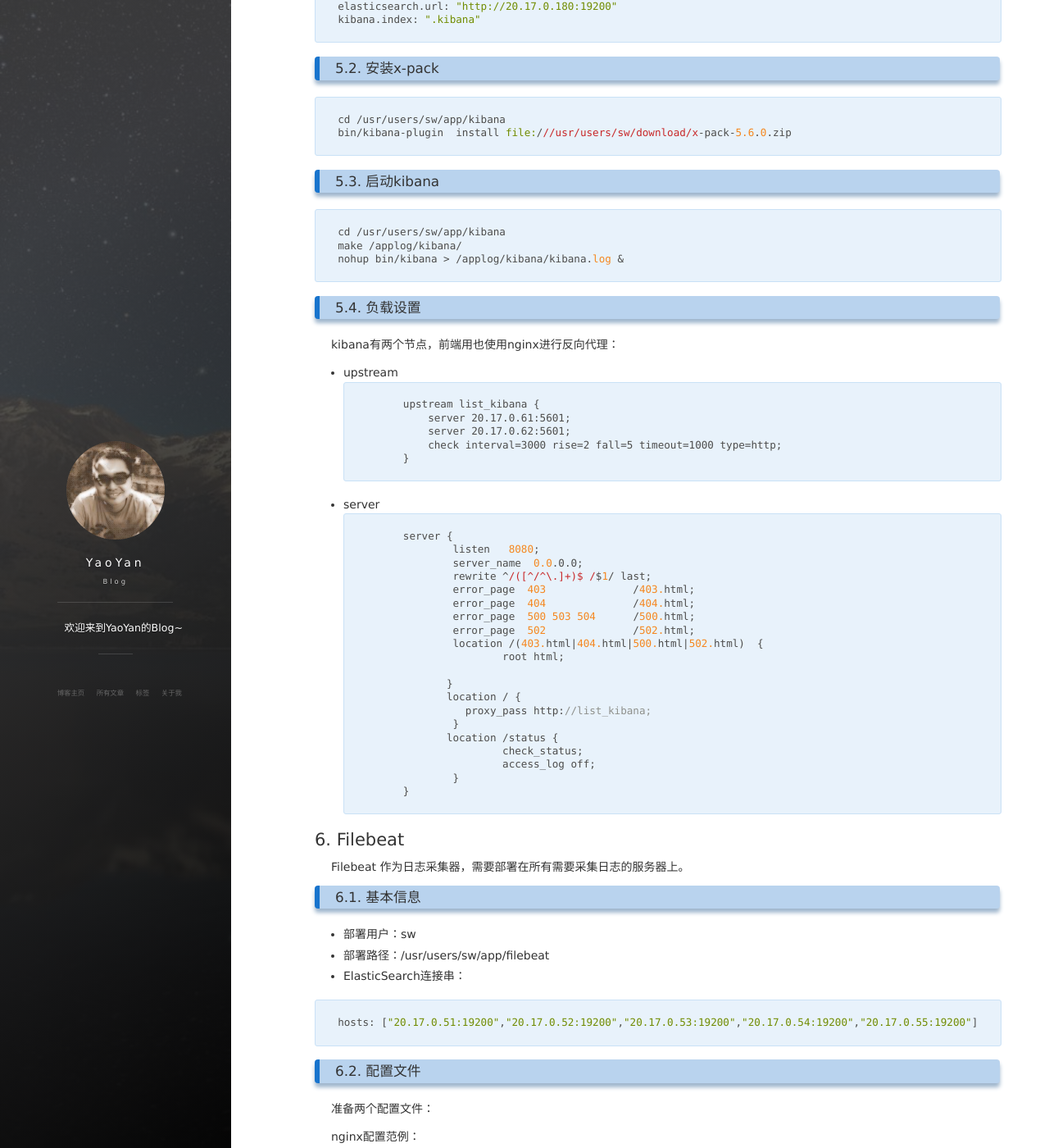
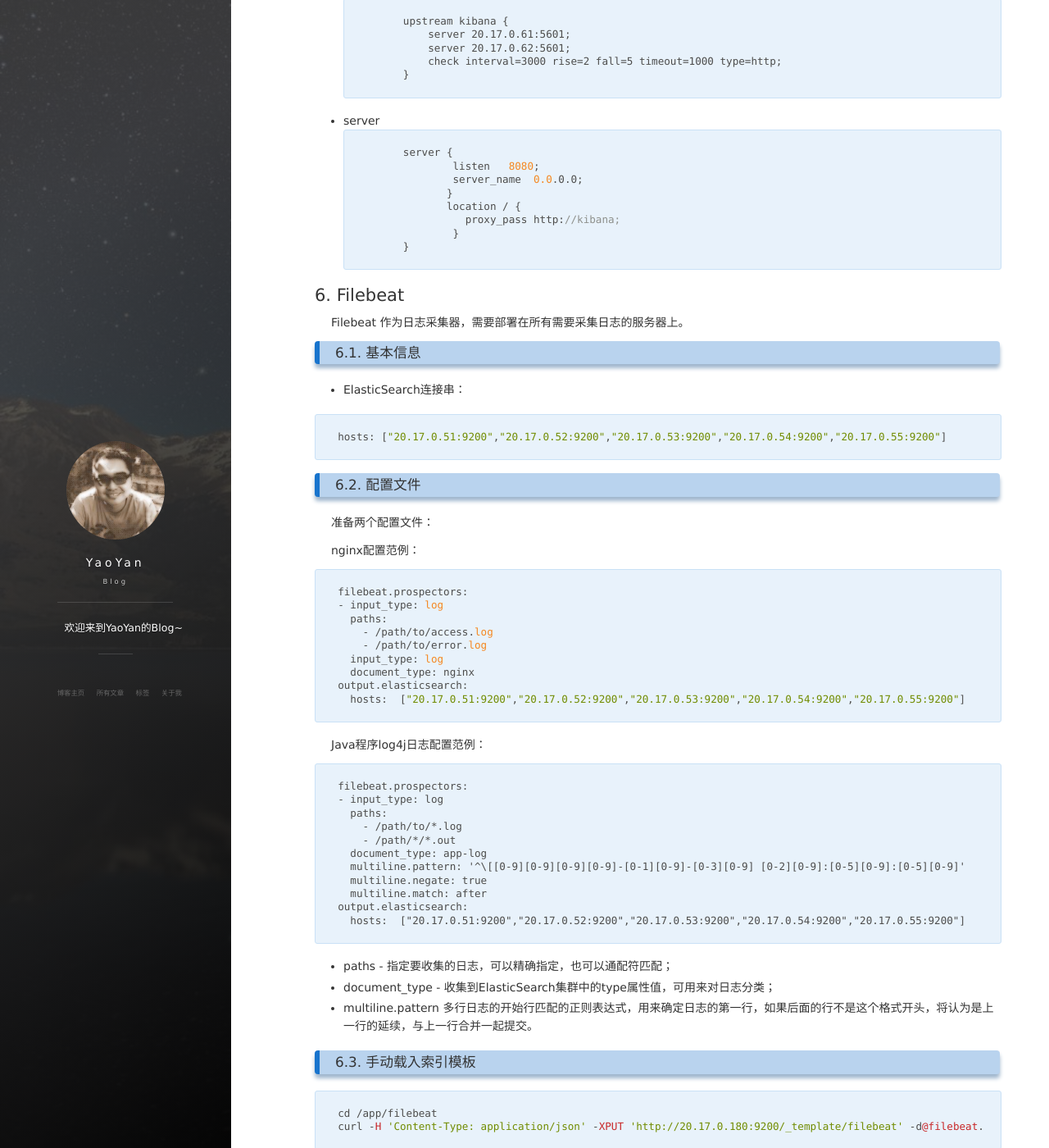
Before and after one commit to yaoyan84/yaoyan84.github.io, a Jekyll site: the page built from _posts/2017-09-17-ELK.md, in a window 1280 px wide and 1400 px high, scrolled down 5548 px. Shown: the whole window at 82% size. Built offline with Jekyll 4.4.1, drawn with Linux system fonts in a browser that asks for light colours; nearby versions of some CDN libraries; comment, search, counter and statistics services are not loaded; some of the changed text lies outside the part shown.

````diff
--- a/_posts/2017-09-17-ELK.md
+++ b/_posts/2017-09-17-ELK.md
@@ -29,6 +29,7 @@ ningx（已有） | nginx-1 | 20.17.0.180 | |  2c 4GB | CentOS7
 ### 3.1. 软件准备
 
 分别使用软件当前的最新稳定版本：
+
 - ElasticSearch 5.6.0
 
 ```
@@ -36,15 +37,19 @@ https://artifacts.elastic.co/downloads/elasticsearch/elasticsearch-5.6.0.tar.gz
 ```
 
 -  Kibana 5.6.0
+
 ```
 https://artifacts.elastic.co/downloads/kibana/kibana-5.6.0-linux-x86_64.tar.gz
 ```
+
 - Filebeat 5.6.0
+
 ```
 https://artifacts.elastic.co/downloads/beats/filebeat/filebeat-5.6.0-linux-x86_64.tar.gz
 ```
 
 - X-Pack 5.6.0
+
 ```
 https://artifacts.elastic.co/downloads/packs/x-pack/x-pack-5.6.0.zip
 ```
@@ -61,23 +66,28 @@ http://www.oracle.com/technetwork/java/javase/downloads/jdk8-downloads-2133151.h
 https://register.elastic.co/
 ```
 
-所有的下载文件，上传至 ```/usr/users/sw/download/``` 路径下。
+所有的下载文件，上传至 ```/app/download/``` 路径下。
 
 ### 3.2. 系统参数设置
 
 #### 3.2.1. vm.max_map_count
+
 ```
 vi /etc/sysctl.conf
 ```
+
 添加
 
 ```
 vm.max_map_count=655360
 ```
+
 然后执行
+
 ```
 sysctl -p
 ```
+
 立即生效。
 
 #### 3.2.2. OpenFiles数修改
@@ -92,11 +102,12 @@ vi /etc/security/limits.conf
 *               hard    nofile    655350
 *               soft    nofile    655350
 ```
+
 重开shell会话生效。
 
 #### 3.2.3. 设置jdk环境变量
 
-将jdk解压至路径： /usr/users/sw/app/jdk1.8.0_144
+将jdk解压至路径： /app/jdk1.8.0_144
 
 ```
 vi ~/.bash_profile
@@ -105,7 +116,7 @@ vi ~/.bash_profile
 加入
 
 ```
-export JAVA_HOME=/usr/users/sw/app/jdk1.8.0_144
+export JAVA_HOME=/app/jdk1.8.0_144
 export PATH=$JAVA_HOME/bin:$PATH
 ```
 
@@ -118,21 +129,15 @@ export PATH=$JAVA_HOME/bin:$PATH
 - ElasticSearch拟部署5个节点的集群;
 - 每个ElasticSearch节点均设置为Master=true;Data=true模式;
 - 索引存储使用默认配置：5分片1副本。
-- 部署用户：sw
-- 使用模版：现有应用虚拟机模版（微调磁盘空间、内存）
-- 部署路径：/usr/users/sw/app/elasticsearch
-- 数据路径：/applog/elastic/data
-- 磁盘大小：/applog 挂载点在现有模版基础上扩容增加200GB，达到280GB
-- 配置文件：/usr/users/sw/app/elasticsearch/config/elasticsearch.yml
 
 ```yml
-cluster.name: swelastic
-node.name: sw-node-1
-path.data: /applog/elastic/data
-path.logs: /applog/elastic/logs
+cluster.name: testelastic
+node.name: test-node-1
+path.data: /elastic/data
+path.logs: /elastic/logs
 network.host: 0.0.0.0
-http.port: 19200
-transport.tcp.port: 29200
+http.port: 9200
+transport.tcp.port: 9300
 node.master: true
 node.data: true
 discovery.zen.ping.unicast.hosts: ["20.17.0.51", "20.17.0.52","20.17.0.53","20.17.0.54","20.17.0.55"]
@@ -140,7 +145,7 @@ discovery.zen.minimum_master_nodes: 3
 xpack.security.enabled: false
 
 ```
-- JVM配置文件：/usr/users/sw/app/elasticsearch/config/jvm.options
+- JVM配置文件：jvm.options
 ```
 -Xms6g
 -Xmx6g
@@ -152,23 +157,21 @@ xpack.security.enabled: false
 将下载的x-pack包上传到服务器
 
 ```
-cd /usr/users/sw/app/elasticsearch
-bin/elasticsearch-plugin install file:///usr/users/sw/download/x-pack-5.6.0.zip
+cd /app/elasticsearch
+bin/elasticsearch-plugin install file:///path/to/x-pack-5.6.0.zip
 ```
 遇到提示，输入 ```y``` 回车后继续。
 
 ### 4.3. 启动ElasticSearch
 
 以后台方式启动5个节点的ElasticSearch
+
 ```
-cd /usr/users/sw/app/elasticsearch
+cd /app/elasticsearch
 bin/elasticsearch -d
 ```
-观察日志
-```
-tail -f /applog/elastic/
-```
-查看集群启动情况。
+
+观察日志,查看集群启动情况。
 
 ```
 Cluster health status changed from [YELLOW] to [GREEN]
@@ -181,7 +184,7 @@ Cluster health status changed from [YELLOW] to [GREEN]
 
 
 ```
-curl 20.17.0.54:19200/_license
+curl 20.17.0.54:9200/_license
 {
   "license" : {
     "status" : "active",
@@ -190,18 +193,14 @@ curl 20.17.0.54:19200/_license
     "issue_date" : "2017-09-16T13:18:28.857Z",
     "issue_date_in_millis" : 1505567908857,
     "expiry_date" : "2017-10-16T13:18:28.857Z",
-    "expiry_date_in_millis" : 1508159908857,
-    "max_nodes" : 1000,
-    "issued_to" : "swelastic",
-    "issuer" : "elasticsearch",
-    "start_date_in_millis" : -1
+     ........
   }
 }
 ```
 只有一个月有效期，去官网注册，拿到license，并上传到任意服务器更新到集群中：
 
 ```
-url -XPUT 'http://20.17.0.52:19200/_licenses?acknowledge=true' -d  @licenses.json
+url -XPUT 'http://20.17.0.52:9200/_licenses?acknowledge=true' -d  @licenses.json
 {"acknowledged":true,"license_status":"valid"}
 ```
 
@@ -209,20 +208,16 @@ url -XPUT 'http://20.17.0.52:19200/_licenses?acknowledge=true' -d  @licenses.jso
 再次查看
 
 ```
-curl  '20.17.0.52:19200/_license'
+curl  '20.17.0.52:9200/_license'
 {
   "license" : {
     "status" : "active",
-    "uid" : "76fad325-a136-4c66-9f83-23438444f959",
+    "uid" : "xxxxxxx",
     "type" : "basic",
     "issue_date" : "2017-09-16T00:00:00.000Z",
     "issue_date_in_millis" : 1505520000000,
     "expiry_date" : "2018-09-16T23:59:59.999Z",
-    "expiry_date_in_millis" : 1537142399999,
-    "max_nodes" : 100,
-    "issued_to" : "Yao Yan (TEST)",
-    "issuer" : "Web Form",
-    "start_date_in_millis" : 1505520000000
+     .......
   }
 }
 ```
@@ -238,12 +233,12 @@ Nginx服务器地址： 20.17.0.180
 - upstream
 
 ```
-       upstream list_elastic {
-            server 20.17.0.51:19200;
-            server 20.17.0.52:19200;
-            server 20.17.0.53:19200;
-            server 20.17.0.54:19200;
-            server 20.17.0.55:19200;
+       upstream elastic {
+            server 20.17.0.51:9200;
+            server 20.17.0.52:9200;
+            server 20.17.0.53:9200;
+            server 20.17.0.54:9200;
+            server 20.17.0.55:9200;
             check interval=3000 rise=2 fall=5 timeout=1000 type=http;
         }
 ```
@@ -251,10 +246,10 @@ Nginx服务器地址： 20.17.0.180
 - server
 ```
        server {
-             listen 19200;
+             listen 9200;
              server_name 0.0.0.0;
              location / {
-                   proxy_pass http://list_elastic;
+                   proxy_pass http://elastic;
         }
 ```
 
@@ -267,17 +262,13 @@ Nginx服务器地址： 20.17.0.180
 
 - Kibana拟部署2个节点;
 - 前端使用nginx做反向代理;
-- 部署用户：sw
-- 使用模版：现有tomcat应用虚拟机模版
-- 部署路径：/usr/users/sw/app/kibana
-- 配置文件：/usr/users/sw/app/kibana/config/kibana.yml
-- ElasticSearch地址： http://20.17.0.180:19200
+- ElasticSearch地址： http://20.17.0.180:9200
 
 ```
 server.port: 5601
 server.host: "20.17.0.61"
 server.name: "Test-Kibana-1"
-elasticsearch.url: "http://20.17.0.180:19200"
+elasticsearch.url: "http://20.17.0.180:9200"
 kibana.index: ".kibana"
 ```
 
@@ -285,16 +276,14 @@ kibana.index: ".kibana"
 
 ```
 cd /usr/users/sw/app/kibana
-bin/kibana-plugin  install file:///usr/users/sw/download/x-pack-5.6.0.zip
+bin/kibana-plugin  install file:///path/to/x-pack-5.6.0.zip
 ```
 
 
 ### 5.3. 启动kibana
 
 ```
-cd /usr/users/sw/app/kibana
-make /applog/kibana/
-nohup bin/kibana > /applog/kibana/kibana.log &
+nohup bin/kibana > /kibana/kibana.log &
 ```
 
 ### 5.4. 负载设置
@@ -303,7 +292,7 @@ kibana有两个节点，前端用也使用nginx进行反向代理：
 
 - upstream
 ```
-        upstream list_kibana {
+        upstream kibana {
             server 20.17.0.61:5601;
             server 20.17.0.62:5601;
             check interval=3000 rise=2 fall=5 timeout=1000 type=http;
@@ -315,21 +304,9 @@ kibana有两个节点，前端用也使用nginx进行反向代理：
         server {
                 listen   8080;
                 server_name  0.0.0.0;
-                rewrite ^/([^/^\.]+)$ /$1/ last;
-                error_page  403              /403.html;
-                error_page  404              /404.html;
-                error_page  500 503 504      /500.html;
-                error_page  502              /502.html;
-                location /(403.html|404.html|500.html|502.html)  {
-                        root html;
-
                }
                location / {
-                  proxy_pass http://list_kibana;
-                }
-               location /status {
-                        check_status;
-                        access_log off;
+                  proxy_pass http://kibana;
                 }
         }
 ```
@@ -340,12 +317,10 @@ Filebeat 作为日志采集器，需要部署在所有需要采集日志的服
 
 ### 6.1. 基本信息
 
-- 部署用户：sw
-- 部署路径：/usr/users/sw/app/filebeat
 - ElasticSearch连接串：
 
 ```
-hosts: ["20.17.0.51:19200","20.17.0.52:19200","20.17.0.53:19200","20.17.0.54:19200","20.17.0.55:19200"]
+hosts: ["20.17.0.51:9200","20.17.0.52:9200","20.17.0.53:9200","20.17.0.54:9200","20.17.0.55:9200"]
 ```
 
 ### 6.2. 配置文件
@@ -357,13 +332,12 @@ nginx配置范例：
 filebeat.prospectors:
 - input_type: log
   paths:
-    - /applog/nginx/access.log
-    - /applog/nginx/error.log
+    - /path/to/access.log
+    - /path/to/error.log
   input_type: log
-  document_type: first-nginx
-  exclude_lines: ["GET /index.html"]
+  document_type: nginx
 output.elasticsearch:
-  hosts:  ["20.17.0.51:19200","20.17.0.52:19200","20.17.0.53:19200","20.17.0.54:19200","20.17.0.55:19200"]
+  hosts:  ["20.17.0.51:9200","20.17.0.52:9200","20.17.0.53:9200","20.17.0.54:9200","20.17.0.55:9200"]
 ```
 
 
@@ -373,19 +347,18 @@ Java程序log4j日志配置范例：
 filebeat.prospectors:
 - input_type: log
   paths:
-    - /applog/*/*.log
-    - /applog/*/*.out
+    - /path/to/*.log
+    - /path/*/*.out
   document_type: app-log
   multiline.pattern: '^\[[0-9][0-9][0-9][0-9]-[0-1][0-9]-[0-3][0-9] [0-2][0-9]:[0-5][0-9]:[0-5][0-9]'
   multiline.negate: true
   multiline.match: after
 output.elasticsearch:
-  hosts:  ["20.17.0.51:19200","20.17.0.52:19200","20.17.0.53:19200","20.17.0.54:19200","20.17.0.55:19200"]
+  hosts:  ["20.17.0.51:9200","20.17.0.52:9200","20.17.0.53:9200","20.17.0.54:9200","20.17.0.55:9200"]
 ```
 
  - paths - 指定要收集的日志，可以精确指定，也可以通配符匹配；
  - document_type - 收集到ElasticSearch集群中的type属性值，可用来对日志分类；
- - exclude_lines - 排除的行，满足后后面表达式匹配的行，不进行采集；
  - multiline.pattern 多行日志的开始行匹配的正则表达式，用来确定日志的第一行，如果后面的行不是这个格式开头，将认为是上一行的延续，与上一行合并一起提交。
 
 
@@ -396,8 +369,8 @@ output.elasticsearch:
 
 
 ```
-cd /usr/users/sw/app/filebeat
-curl -H 'Content-Type: application/json' -XPUT 'http://20.17.0.180:19200/_template/filebeat' -d@filebeat.template.json
+cd /app/filebeat
+curl -H 'Content-Type: application/json' -XPUT 'http://20.17.0.180:9200/_template/filebeat' -d@filebeat.template.json
 ```
 
 
````
Also changed, not shown: 1 other file.
